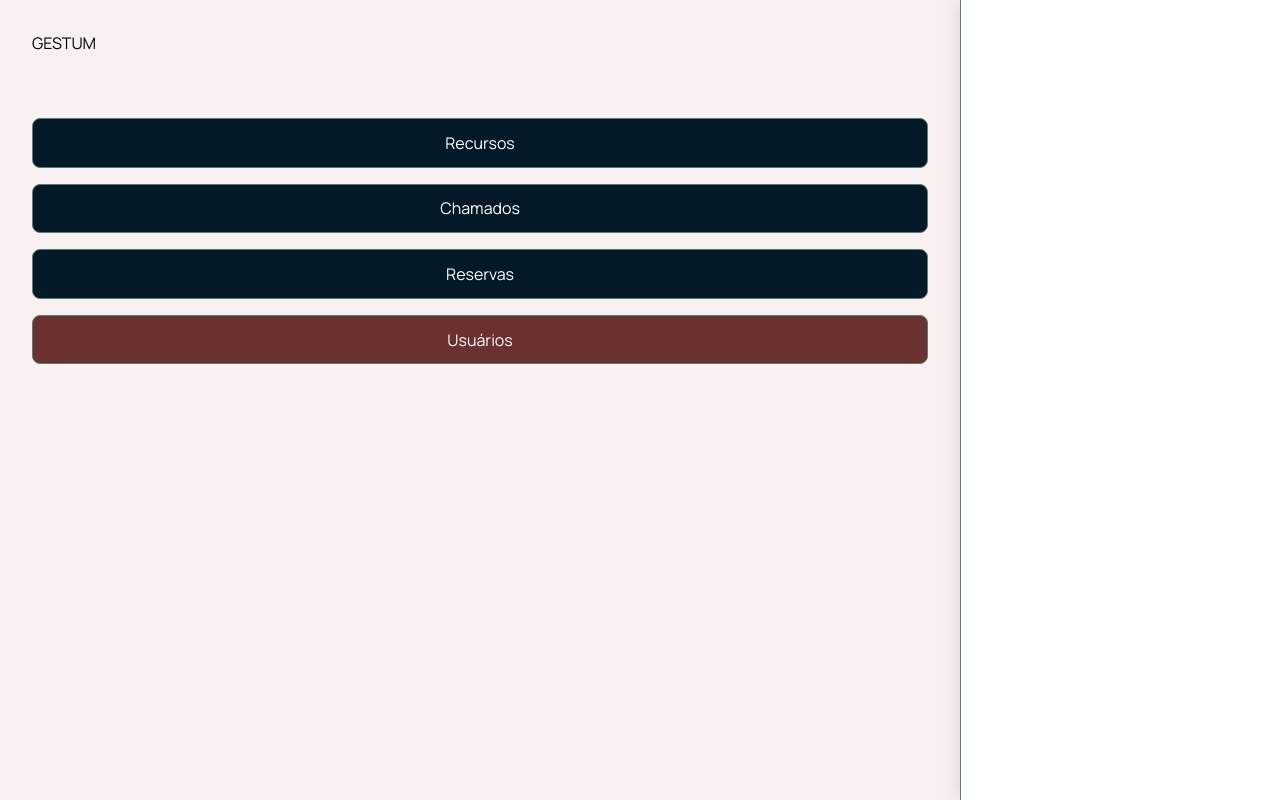
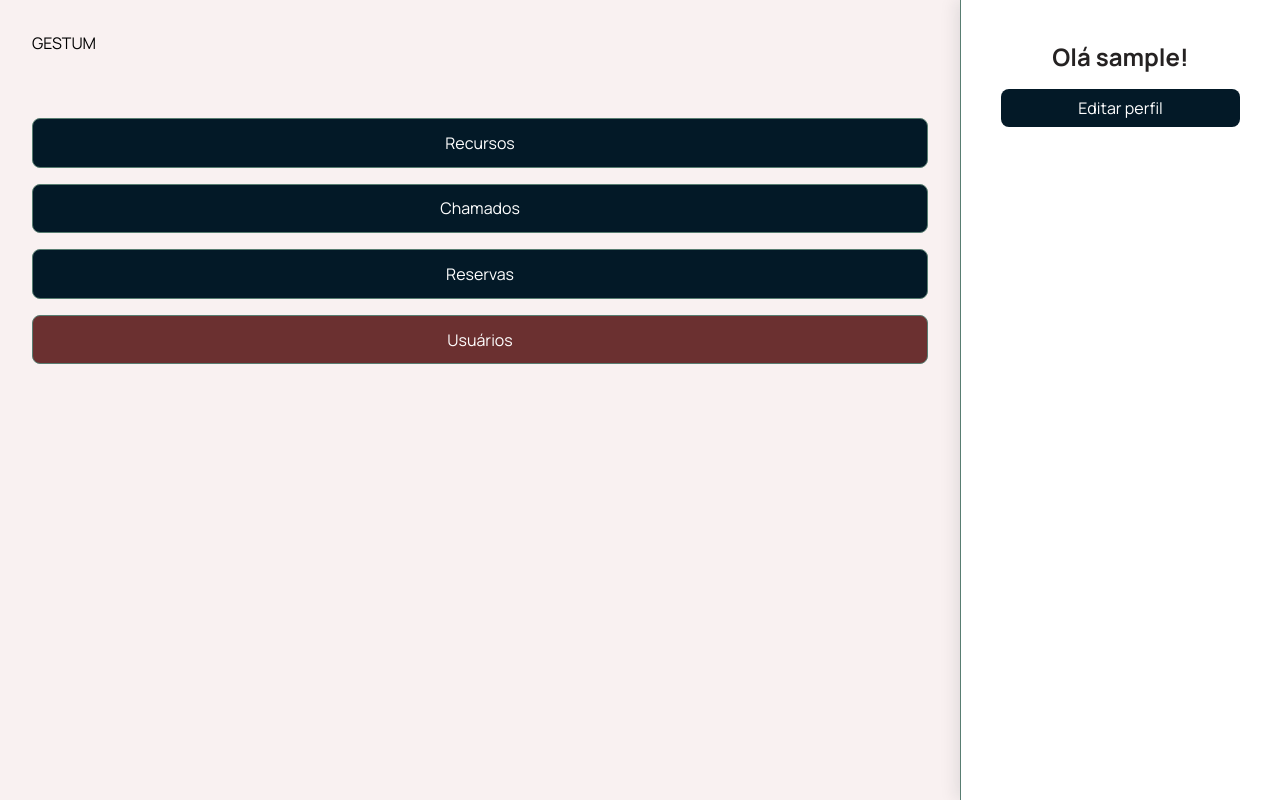
Before and after one commit to Gestum-Software/Gestum, a Django app: template apps/core/templates/core/dashboard.html in a window 1280 px wide. Run offline with Django 5.2, Linux system fonts and the light colour scheme; the template is opened without the code that fills it: most values are stand-ins (such as "Sample title", 1, 10 or a date in 2020).

Commit message:
feat(core): adiciona painel de configurações com opções de edição de perfil e logout

```diff
--- a/apps/core/assets/core/css/dashboard.css
+++ b/apps/core/assets/core/css/dashboard.css
@@ -42,9 +42,34 @@ header {
     background-color: var(--secondary);
 }
 
+.logout-btn {
+    background-color: var(--danger);
+    padding: .5rem 1rem;
+    border: 1px solid var(--border);
+    border-radius: 8px;
+    width: 100%;
+    color: var(--white-text);
+}
 
+.edit-profile {
+    text-decoration: none;
+    color: var(--white-text);
+    background-color: var(--primary);
+    border-radius: 8px;
+    width: 100%;
+    padding: .5rem 1rem;
+    display: flex;
+    align-items: center;
+    justify-content: center;
+}
 
-
+.superior-part {
+    display: flex;
+    flex-direction: column;
+    gap: 1rem;
+    max-width: 100%;
+    align-items: center;
+}
 
 /* //======================================================================= */
 
@@ -57,7 +82,7 @@ header {
         display: none;
     }
 
-    .dashboard-settings-panel {
+    .dashboard-settings-painel {
         position: fixed;
         top: 0;
         right: 0;
@@ -66,11 +91,16 @@ header {
         background-color: var(--surface);
         border-left: 1px solid var(--border);
         box-shadow: -0.25rem 0 1rem rgb(3 25 39 / 10%);
+
+        display: flex;
+        flex-direction: column;
+        padding: 2.5rem;
+        justify-content: space-between;
     }
 }
 
 @media (max-width: 991px) {
-    .dashboard-settings-panel {
+    .dashboard-settings-painel {
         display: none;
     }
 }
--- a/apps/core/templates/core/dashboard.html
+++ b/apps/core/templates/core/dashboard.html
@@ -29,6 +29,24 @@
         </section>
     </main>
 
-    <aside class="dashboard-settings-panel" aria-label="Painel lateral de configurações"></aside>
+    <aside class="dashboard-settings-painel" aria-label="Painel lateral de configurações">
+        <div class="superior-part">
+            <div class="username-mensage">
+                <h1>Olá {{ username }}!</h1>
+            </div>
+            <a class="edit-profile" href="#">
+                Editar perfil
+            </a>
+        </div>
+
+        <div>
+            {% if user.is_authenticated %}
+            <form method="post" action="">
+                {% csrf_token %}
+                <button class="logout-btn" type="submit">Sair</button>
+            </form>
+            {% endif %}
+        </div>
+    </aside>
 </body>
 </html>
```
